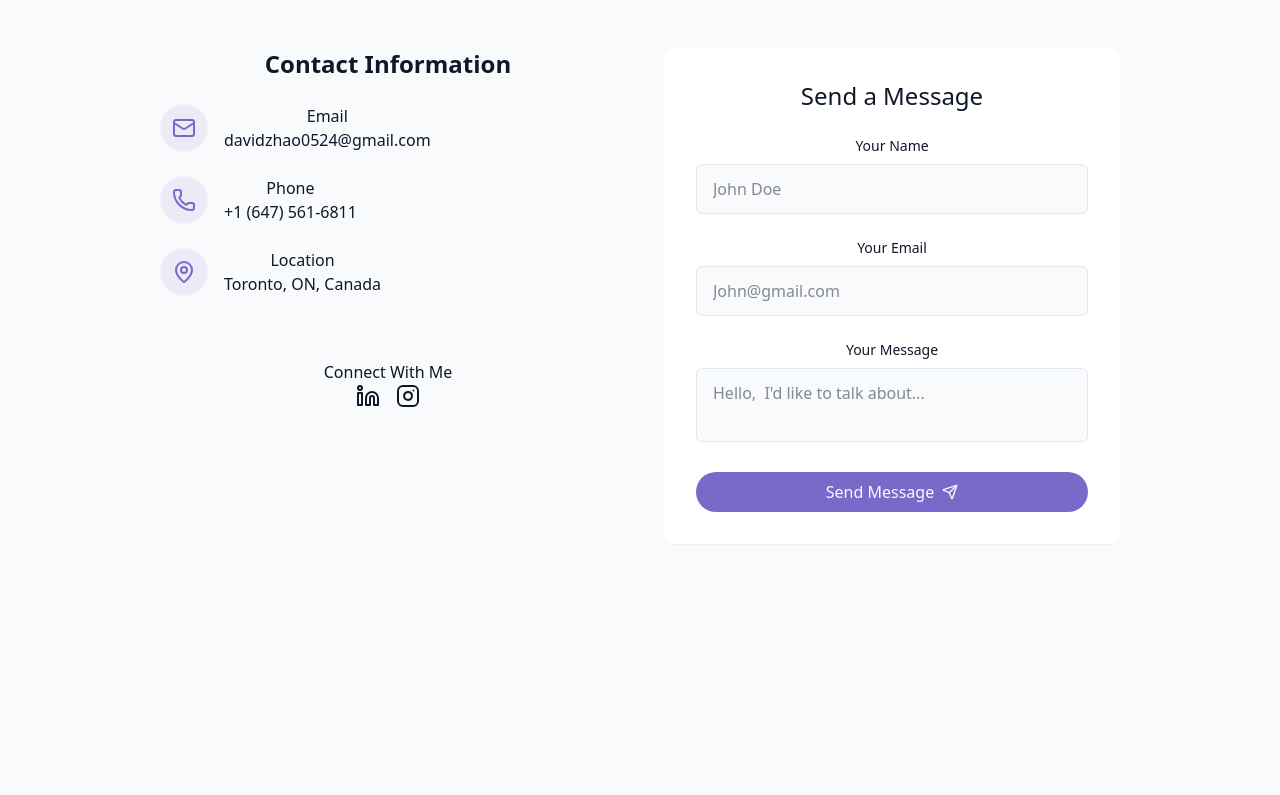
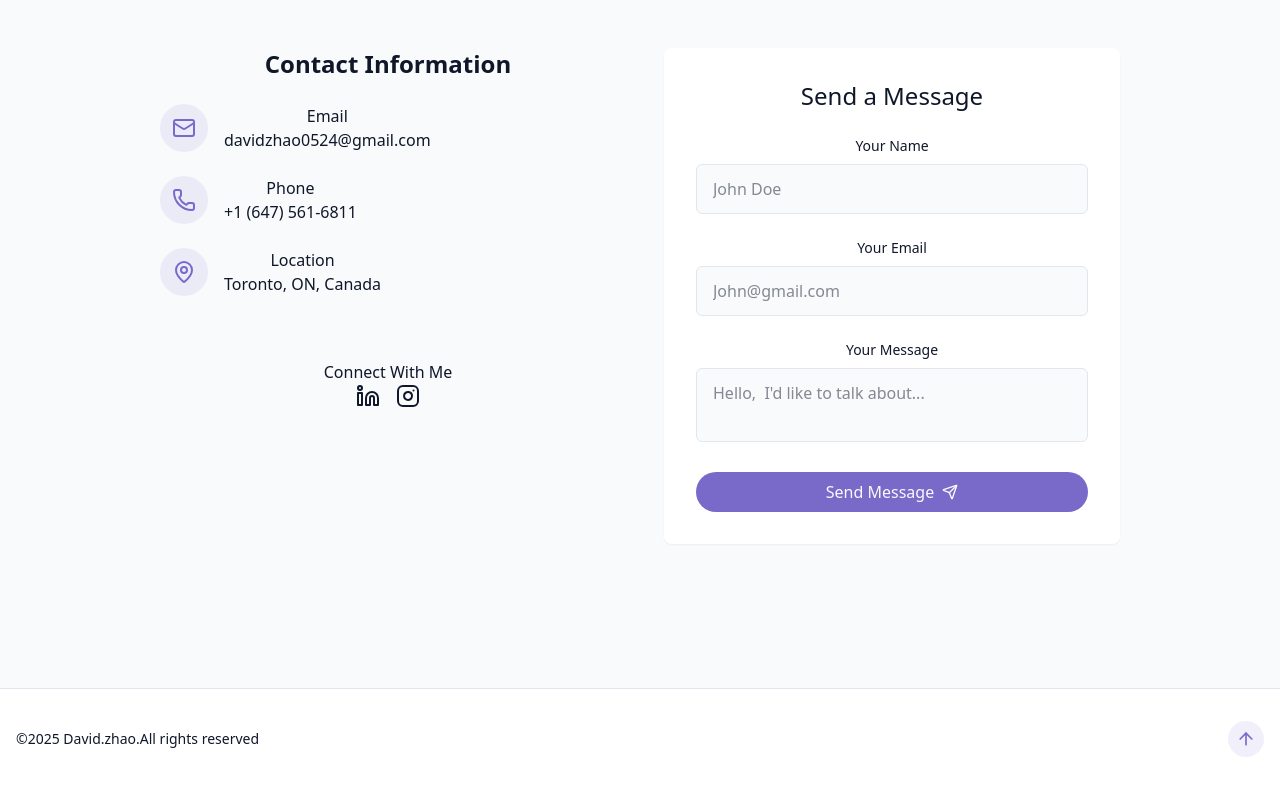
Before and after one commit to zhao0524/personal-react, a React (Vite) app: page / in a window 1280 px wide. Shown: the part 3924-4719 px from the top of the page. Before the commit the page ends 4564 px from the top, so only its background shows below. Built offline with nearby package versions, Linux system fonts and the light colour scheme.

Commit message:
need to add the personzalied things

```diff
--- /dev/null
+++ b/src/components/Footer.jsx
@@ -0,0 +1,11 @@
+import { ArrowUp } from "lucide-react"
+
+
+export const Footer = () => {
+    return <fotter className = "py-12 px-4 bg-card relative border-t border-border mt-12 pt-8 flex flex-wrap justify-between items-center">
+        <p className = "text-sm text-muted-foreground "> &copy;{new Date().getFullYear()} David.zhao.All rights reserved</p>
+        <a href = "#hero" className = "p-2 rounded-full bg-primary/10 hover:bg-primary/20 text-primary transition-colors">
+            <ArrowUp size = {20}/>
+        </a>
+    </fotter>
+}
--- a/src/pages/Home.jsx
+++ b/src/pages/Home.jsx
@@ -6,6 +6,7 @@
 import { SkillsSection } from "../components/SkillsSection";
 import { ProjectsSection } from "../components/ProjectsSection";
 import { ContactSection } from "../components/ContactSection";
+import { Footer } from "../components/Footer";
 
 export const Home = () => {
   return (
@@ -28,6 +29,7 @@
       </main>
 
       {/* Footer */}
+      <Footer/>
     </div>
   );
 };
```
